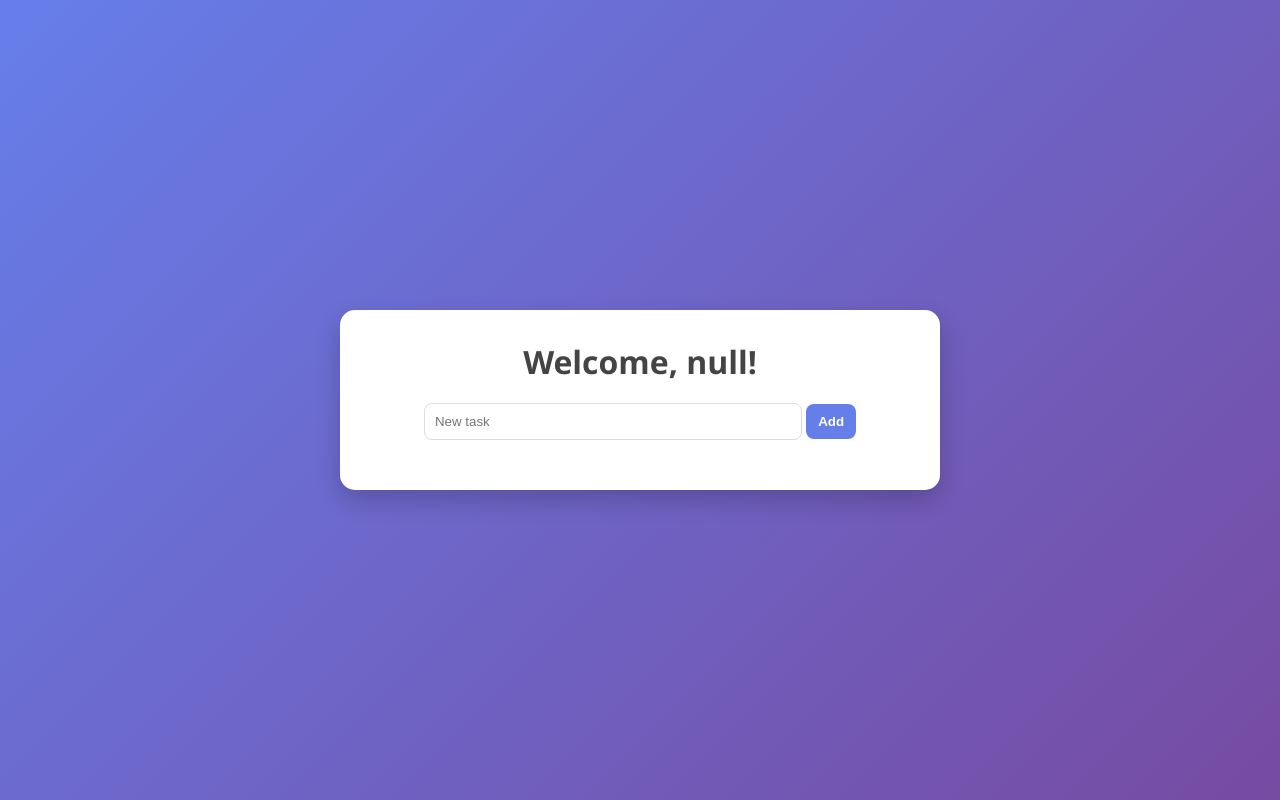
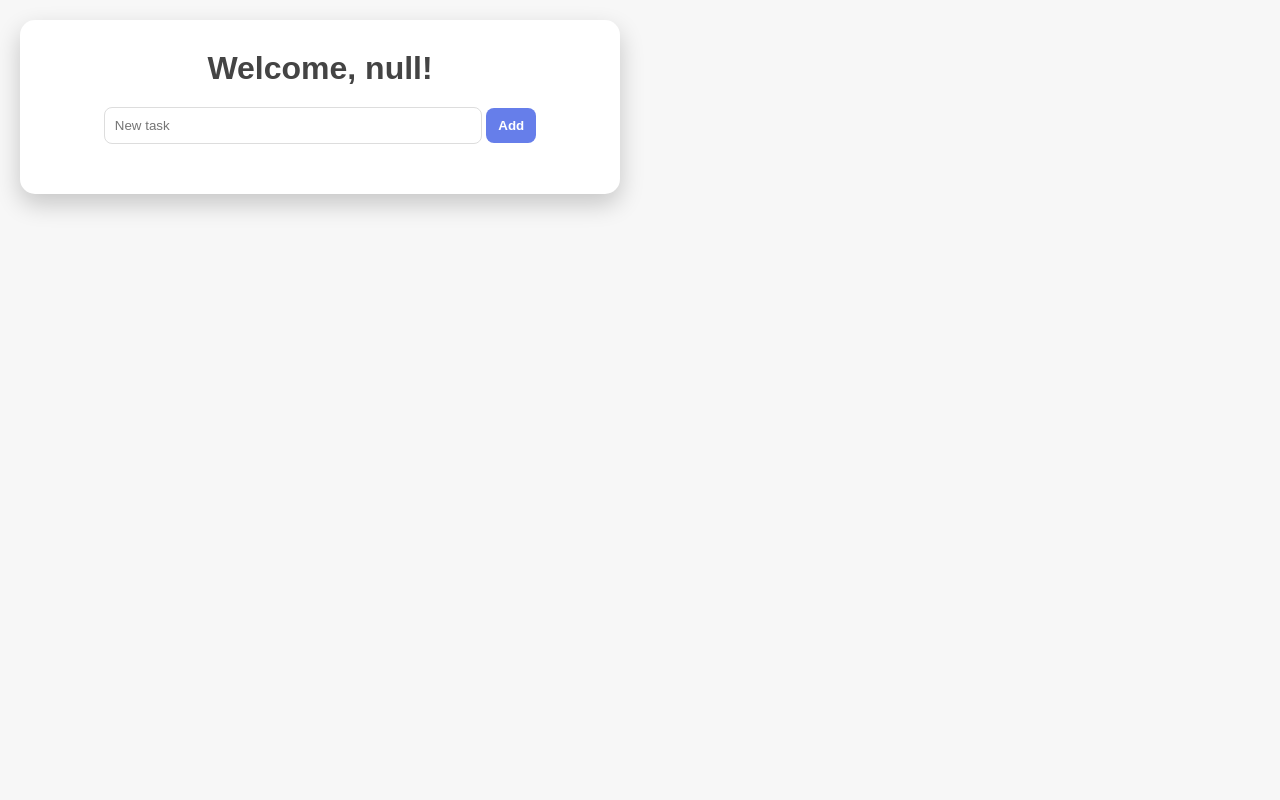
Before and after one commit to sweetiesyvi/ToDo-Console-Manager, a website: page views/tasks.html in a window 1280 px wide. Drawn offline with Linux system fonts and the light colour scheme; no server answers.

Commit message:
Modify body styles in style.css
Updated body styles to use Arial font and added background color and padding.

```diff
--- a/public/css/style.css
+++ b/public/css/style.css
@@ -5,13 +5,18 @@
 }
 
 body {
-  font-family: 'Segoe UI', Tahoma, sans-serif;
+  /*font-family: 'Segoe UI', Tahoma, sans-serif;
   background: linear-gradient(135deg, #667eea, #764ba2);
   height: 100vh;
   display: flex;
   justify-content: center;
   align-items: center;
-  color: #333;
+  color: #333;*/
+  font-family: Arial, sans-serif;
+  background-color: #f7f7f7;
+  text-align: center;
+  padding: 20px;
+
 }
 
 .container {
```
